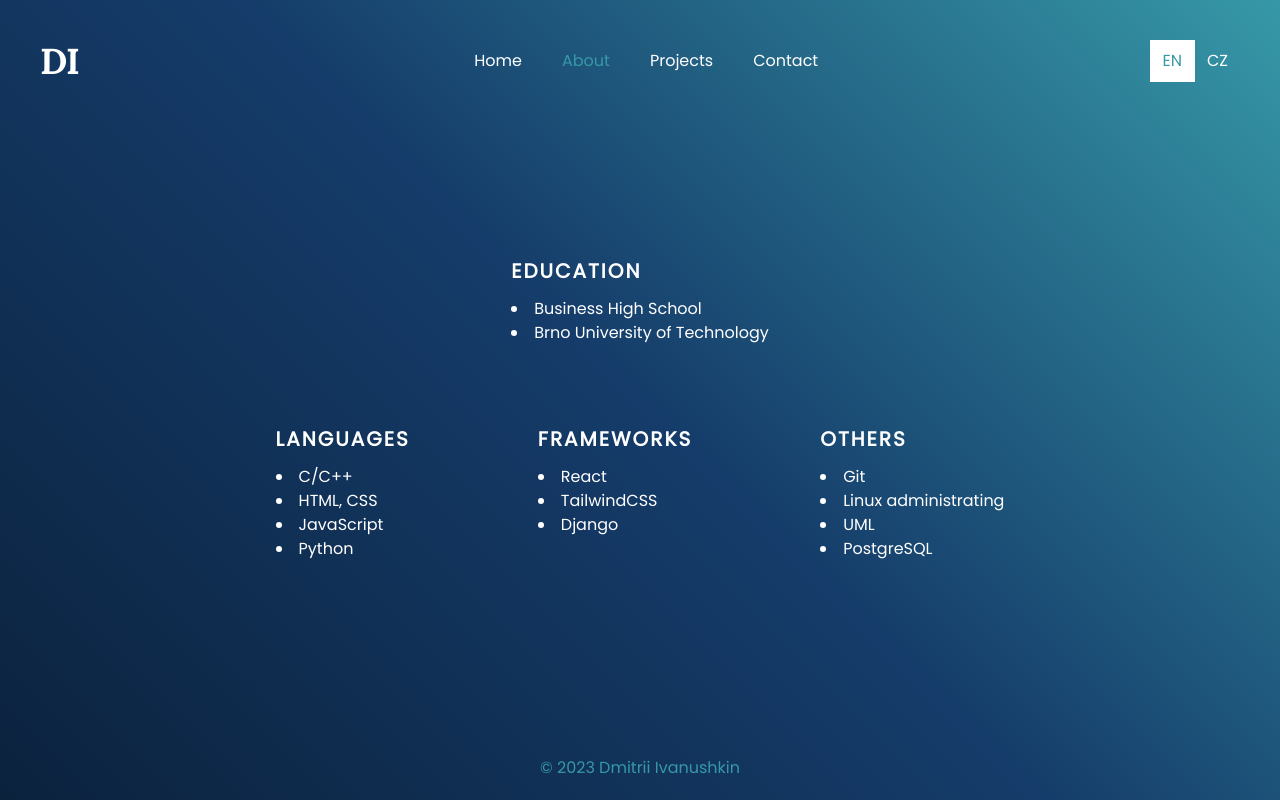
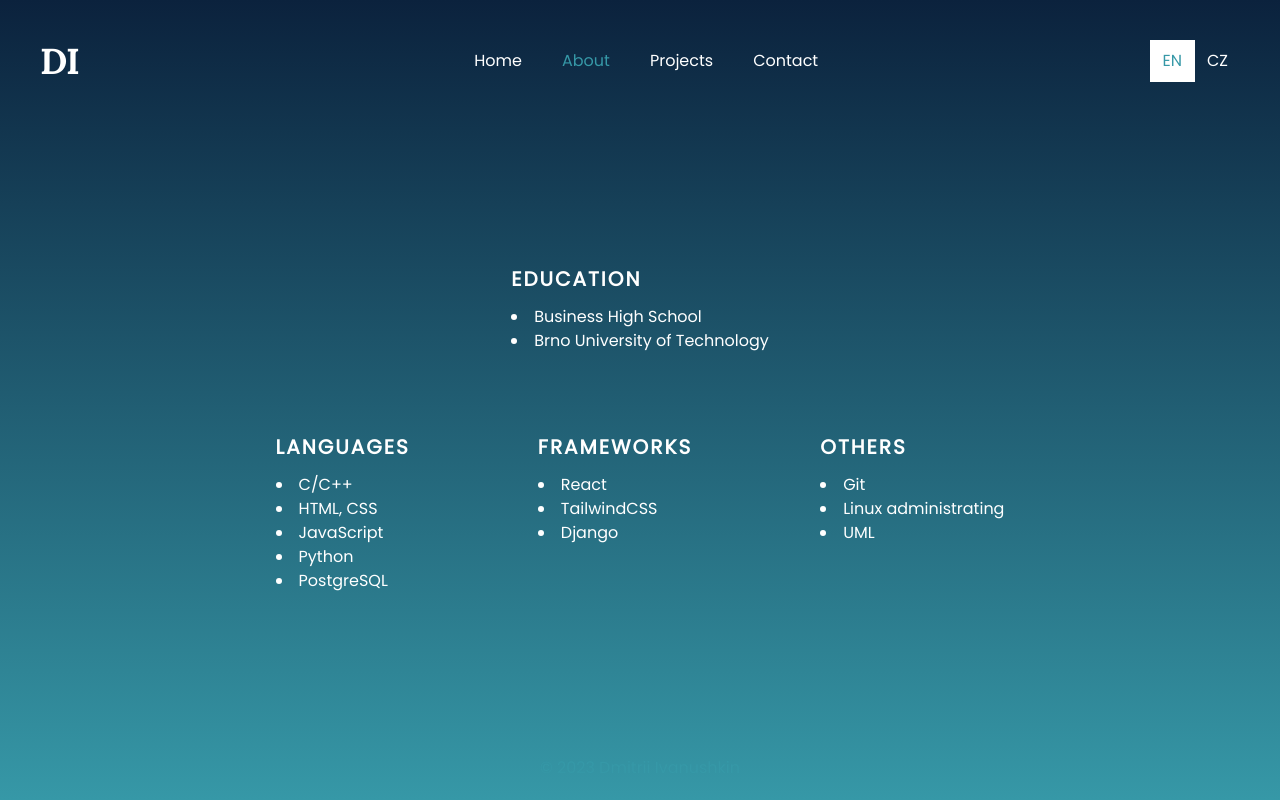
Before and after one commit to lasjdhu/web-page, a React (Create React App) app: page /about in a window 1280 px wide. Built offline with nearby package versions, Linux system fonts and the light colour scheme.

Commit message:
fix(App, data): gradient + data

```diff
--- a/src/App.jsx
+++ b/src/App.jsx
@@ -10,7 +10,7 @@ import GameOfLife from "./components/pages/projects/GameOfLife";
 
 function App() {
   return (
-    <div id="wrapper" className="custom-grad text-white min-h-screen flex flex-col">
+    <div id="wrapper" className="bg-gradient-to-b from-midnight to-blue text-white min-h-screen flex flex-col">
       <Router>
         <Navbar />
           <div className="m-auto">
--- a/src/data.js
+++ b/src/data.js
@@ -10,6 +10,9 @@ export const langs = [{
   }, {
     id: 3,
     name: 'Python'
+  }, {
+    id: 4,
+    name: 'PostgreSQL'
 }];
 
 export const frameworks = [{
@@ -32,9 +35,6 @@ export const others = [{
   }, {
     id: 2,
     name: 'UML'
-  }, {
-    id: 3,
-    name: 'PostgreSQL'
 }];
 
 export const edu = [{
--- a/src/index.css
+++ b/src/index.css
@@ -4,9 +4,9 @@
 @tailwind components;
 @tailwind utilities;
 
-.custom-grad {
+/*.custom-grad {
 	background-image: linear-gradient(225deg, #3698A7, #153C6A, #0B223D);
-}
+}*/
 
 @layer base {
 	html {
```
